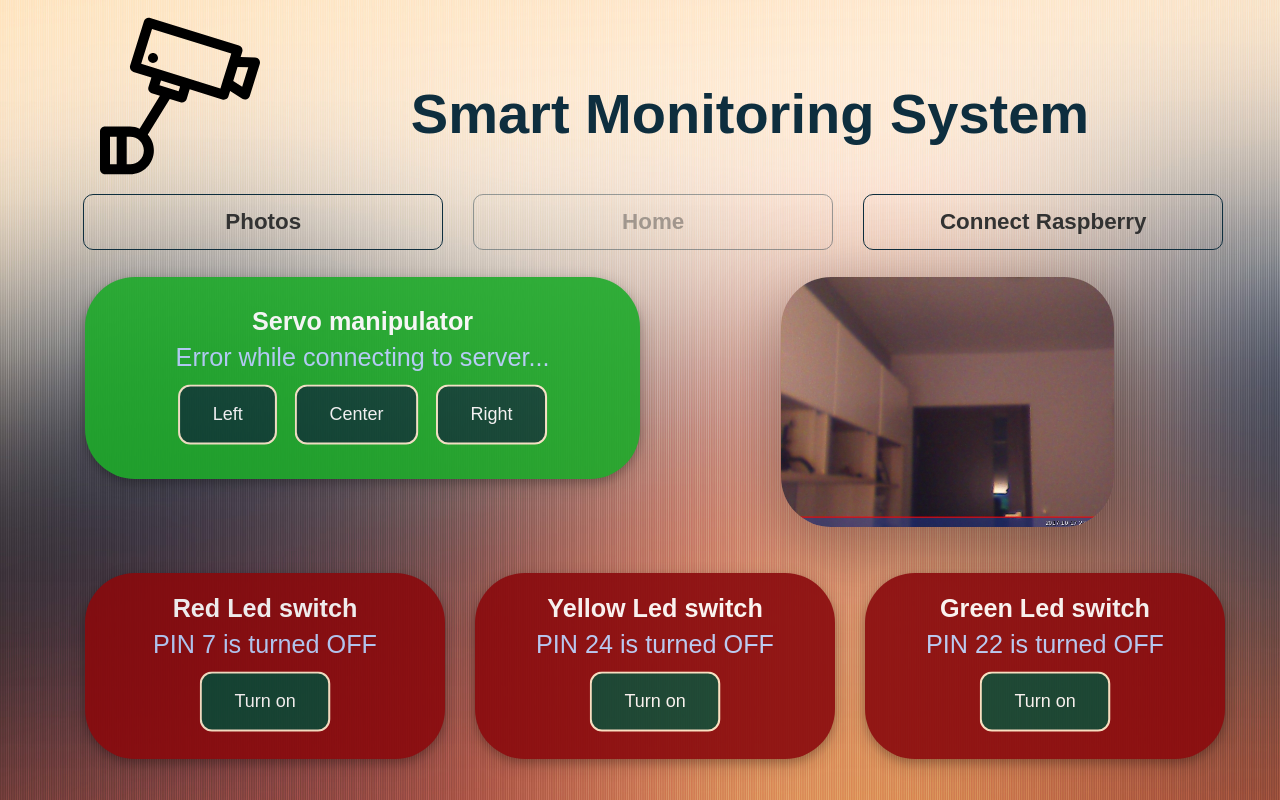
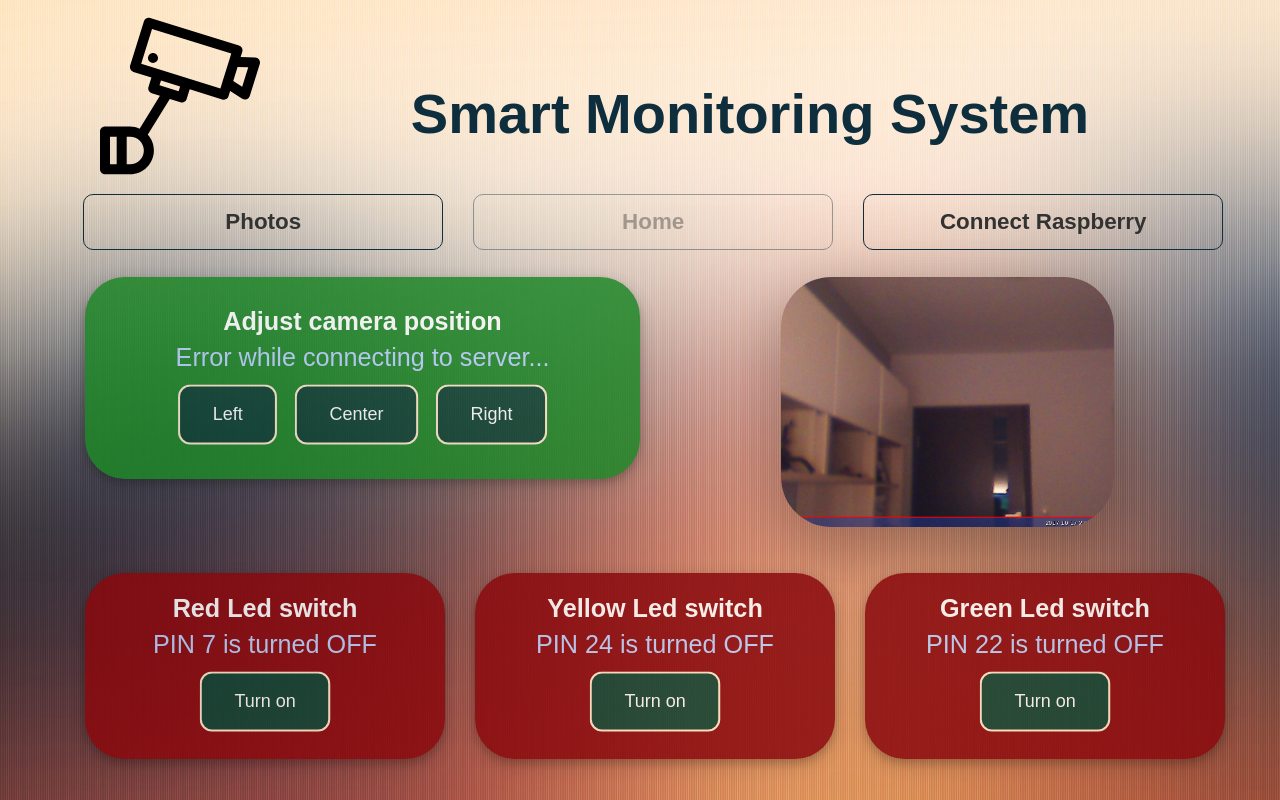
Before and after one commit to szopqa/raspi_node_IoT, a React (Create React App) app in the folder client/: page / in a window 1280 px wide. Built offline with nearby package versions, Linux system fonts and the light colour scheme; no server answers.

Commit message:
Changed some styles on application

```diff
--- a/client/src/components/header/Header.css
+++ b/client/src/components/header/Header.css
@@ -13,6 +13,7 @@
     margin-top: 8%;
     font-weight: bold;
     color: #0e2e3e;
+    /*color: #809897;*/
 }
 
 @keyframes App-logo-spin {
--- a/client/src/components/navigation-bar/NavigationBar.css
+++ b/client/src/components/navigation-bar/NavigationBar.css
@@ -2,6 +2,7 @@
     width:100%;
     height: 60%;
     border: 1px solid #0e2e3e;
+    /*border: 2px solid #809897;*/
     border-radius: 10px;
     margin-top:5%;
     margin-left: -1%;
@@ -11,6 +12,7 @@
     outline : none;
     font-size: 1.6em;
     font-weight: bold;
+    /*color: #809897*/
 }
 
 .nav-button:disabled{
--- a/client/src/components/pages/home-page/HomePage.jsx
+++ b/client/src/components/pages/home-page/HomePage.jsx
@@ -13,7 +13,7 @@ function PinSwitches (props){
 				<Row className = "show-grid">
 					<Col xs={12} lg={6}>
 						<ServoSwitch
-							header = 'Servo manipulator'
+							header = 'Adjust camera position'
 							pinNumber = {33}
 						/>
 					</Col>
--- a/client/src/components/pages/home-page/switch/PinSwitch.jsx
+++ b/client/src/components/pages/home-page/switch/PinSwitch.jsx
@@ -84,7 +84,7 @@ class Switch extends React.Component {
 
 	render () {
 		return(
-			<div className="switch" style={{background: (this.state.isPinTurnedOn ? '#1DAA2A':'#8A090D')}}>
+			<div className="switch" style={{background: (this.state.isPinTurnedOn ? '#1e8727':'#8A090D')}}>
 				<div className="switch-header">
 					{this.props.header}
 				</div>
--- a/client/src/components/pages/home-page/switch/ServoSwitch.jsx
+++ b/client/src/components/pages/home-page/switch/ServoSwitch.jsx
@@ -17,7 +17,7 @@ class ServoSwitch extends React.Component {
 		super(props);
 		this.state = {
 			currentPosition : position.center,
-			status : 'Servo is at position : ' + position.center,
+			status : 'Camera is at position : ' + position.center,
 			buttons : [
 				{isDisabled : false},
 				{isDisabled : false},
@@ -37,7 +37,7 @@ class ServoSwitch extends React.Component {
 
 			this.setState ({
 				currentPosition : position.center,
-				status : 'Servo is at position : ' + position.center,
+				status : 'Camera is at position : ' + position.center,
 				buttons: buttons
 			})
 		})
@@ -80,7 +80,7 @@ class ServoSwitch extends React.Component {
 			console.log(response);
 			this.setState({
 				currentPosition : servoAction,
-				status : 'Servo is at position : ' + servoAction,
+				status : 'Camera is at position : ' + servoAction,
 			})
 		}).catch((err) => {
 			this.setState({
--- a/client/src/components/pages/home-page/switch/Switch.css
+++ b/client/src/components/pages/home-page/switch/Switch.css
@@ -4,12 +4,12 @@
     padding: 4%;
     text-align: center;
     font-size: 1.8em;
-    border-radius: 50px;
+    border-radius: 40px;
     border: 3px solid transparent;
     box-shadow: 0 4px 8px 0 rgba(0, 0, 0, 0.2), 0 6px 20px 0 rgba(0, 0, 0, 0.19);
     color: #b9d2ff;
-    background-color: #1DAA2A;
-    opacity: 0.9;
+    background-color: #1e8727;
+    opacity: 0.85;
 }
 
 .switch-header{
```
Also changed, not shown: client/src/images/background.jpg, client/src/images/background3.jpg (added).
